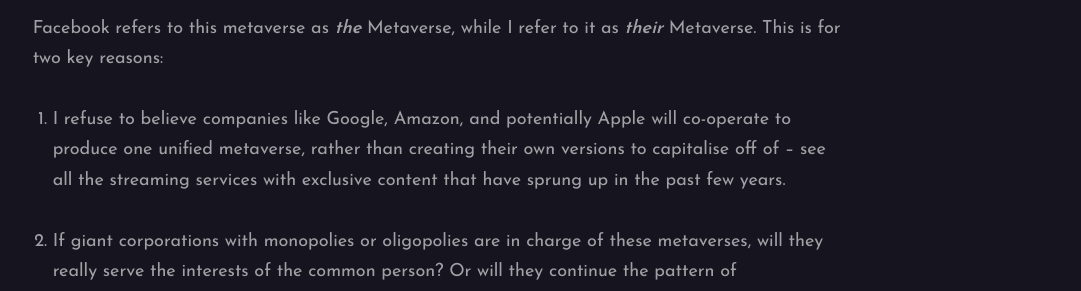
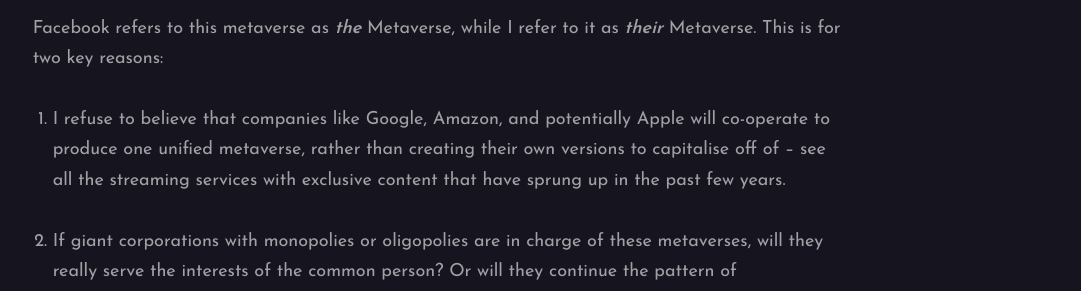
Before and after one commit to EinsteinFrizz/blog, a Jekyll site: the page built from _posts/2021-11-24-metaverse.markdown, in a window 1280 px wide and 1400 px high, scrolled down 3181 px. Shown: the part 150-441 px from the top of the window, without its empty margins (199-1280 px from the left). Built offline with Jekyll 4.4.1, drawn with Linux system fonts in a browser that asks for light colours; nearby versions of some CDN libraries; some of the changed text lies outside the part shown.

Commit message:
Update 2021-11-24-metaverse.markdown

```diff
--- a/_posts/2021-11-24-metaverse.markdown
+++ b/_posts/2021-11-24-metaverse.markdown
@@ -45,7 +45,7 @@ Meta and its Metaverse isn't Facebook's first foray into the virtual reality sce
 
 Facebook refers to this metaverse as ***the*** Metaverse, while I refer to it as ***their*** Metaverse. This is for two key reasons:
 
-1. I refuse to believe companies like Google, Amazon, and potentially Apple will co-operate to produce one unified metaverse, rather than creating their own versions to capitalise off of – see all the streaming services with exclusive content that have sprung up in the past few years.
+1. I refuse to believe that companies like Google, Amazon, and potentially Apple will co-operate to produce one unified metaverse, rather than creating their own versions to capitalise off of – see all the streaming services with exclusive content that have sprung up in the past few years.
 
 1. If giant corporations with monopolies or oligopolies are in charge of these metaverses, will they really serve the interests of the common person? Or will they continue the pattern of commodifying user data as people become increasingly reliant on these technologies to keep up with society?
 
```
Also changed, not shown: other parts of _posts/2021-11-24-metaverse.markdown (+4 -0 lines).
